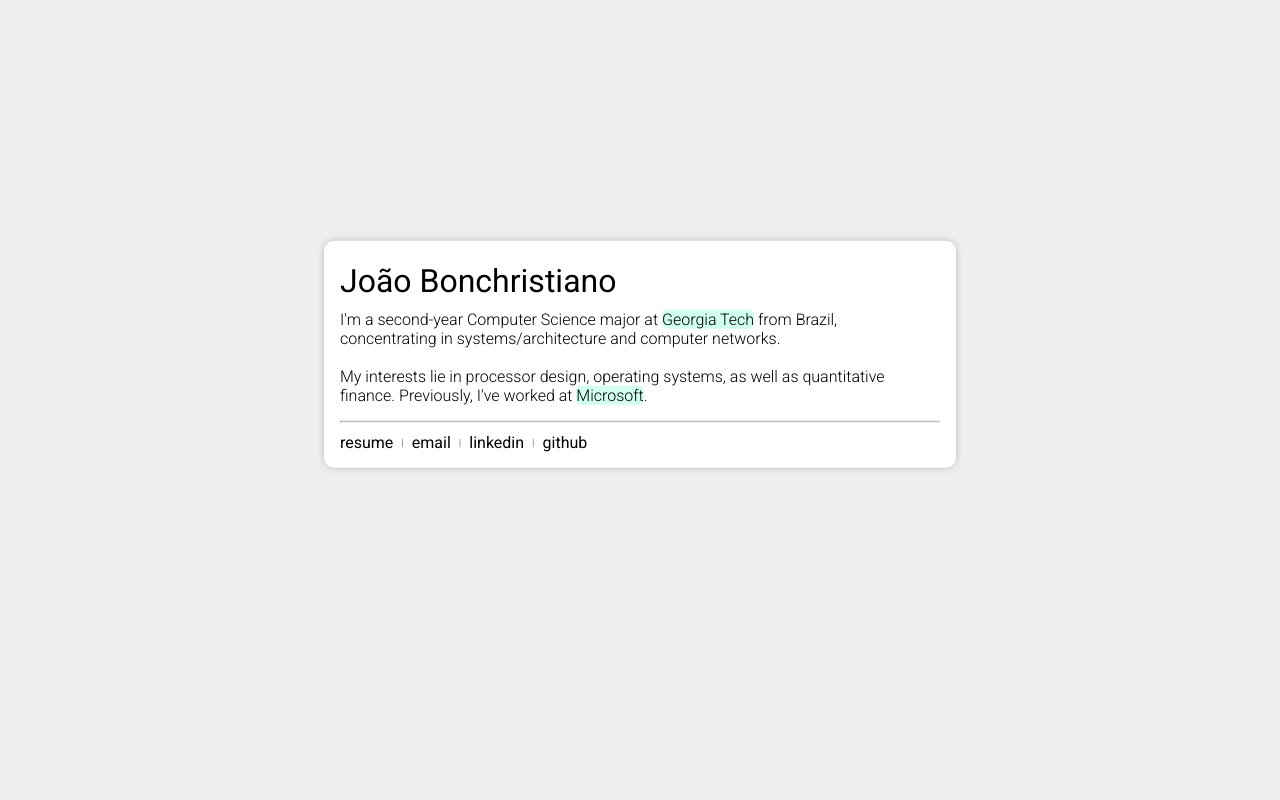
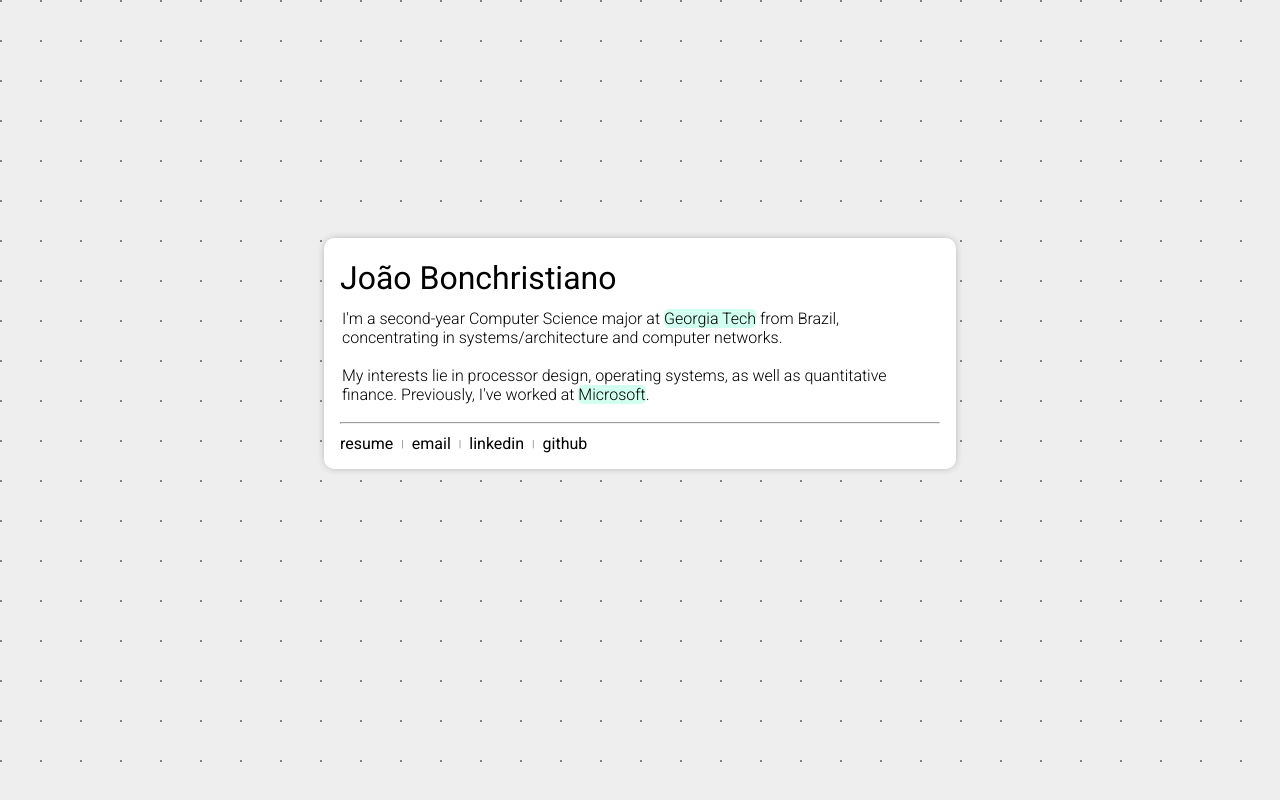
Before and after one commit to jpbonch/personal, a Next.js app: page / in a window 1280 px wide. Built offline with nearby package versions, Linux system fonts and the light colour scheme.

Commit message:
Added background dots

```diff
--- /dev/null
+++ b/app/globals.css
@@ -0,0 +1,11 @@
+body {
+    width: 100vw;
+    height: 100vh;
+    overflow: hidden;
+    background-color: #eeeeee;
+    background-image: radial-gradient(gray 1px, transparent 0);
+    background-size: 40px 40px;
+    background-position: -19px -19px;
+    margin: 0;
+    padding: 0
+}
--- a/app/layout.js
+++ b/app/layout.js
@@ -1,4 +1,6 @@
 import { Roboto } from "next/font/google";
+import "./globals.css"
+
 
 const inter = Roboto({ weight: ['100', '300', '400', '500', '700'], subsets: ["latin"] });
 
@@ -10,7 +12,7 @@ export const metadata = {
 export default function RootLayout({ children }) {
   return (
     <html lang="en">
-      <body className={inter.className} style={{backgroundColor: "#eeeeee"}}>{children}</body>
+      <body className={inter.className} style={{}}>{children}</body>
     </html>
   );
 }
--- a/app/page.js
+++ b/app/page.js
@@ -4,7 +4,7 @@ export default function Home() {
   return (
     <main className={styles.main}>
       <h1 className={styles.name}>João Bonchristiano</h1>
-      <p className={styles.text}>I'm a second-year Computer Science major at <a className={styles.clickable} href="https://www.gatech.edu/">Georgia Tech</a> from Brazil, <br></br>
+      <p className={styles.text}>I'm a second-year Computer Science major at <a className={styles.clickable} href="https://www.gatech.edu/">Georgia Tech</a> from Brazil,
       concentrating in systems/architecture and computer networks.
         <br></br>
          <br></br>My interests lie in processor design, operating systems, as well as quantitative finance.
--- a/app/page.module.css
+++ b/app/page.module.css
@@ -3,7 +3,7 @@
   left: 50%;
   top: 50%;
   transform: translate(-50%, -70%);
-  width: 600px;
+  max-width: 600px;
   box-shadow: 0px 0px 10px -3px gray;
   border-radius: 10px;
   padding: 0px 16px 16px 16px;
@@ -40,6 +40,7 @@
 .text{
   font-weight: 300;
   margin-top: 0;
+  padding: 2px;
 }
 
 .name {
```
